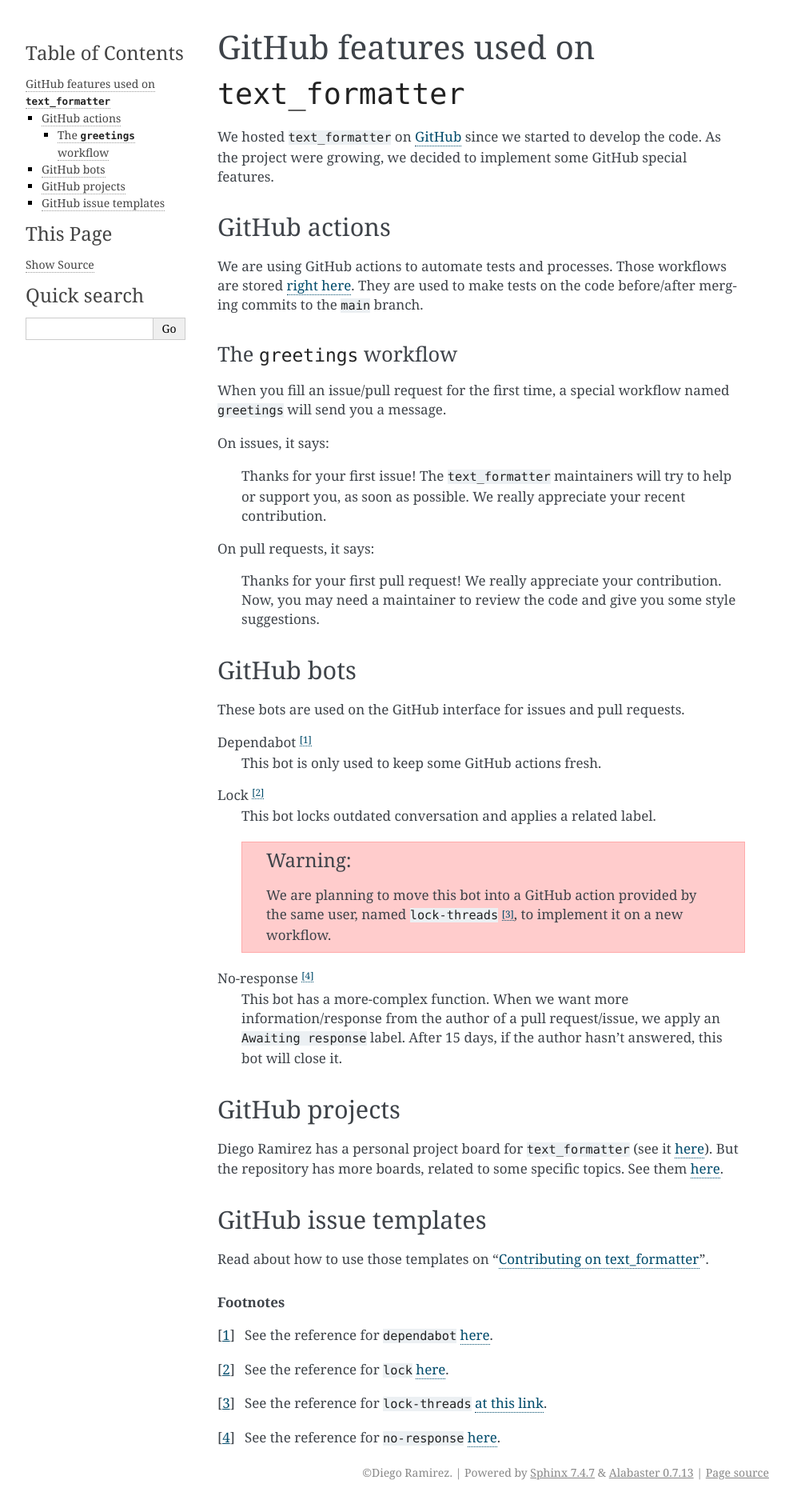
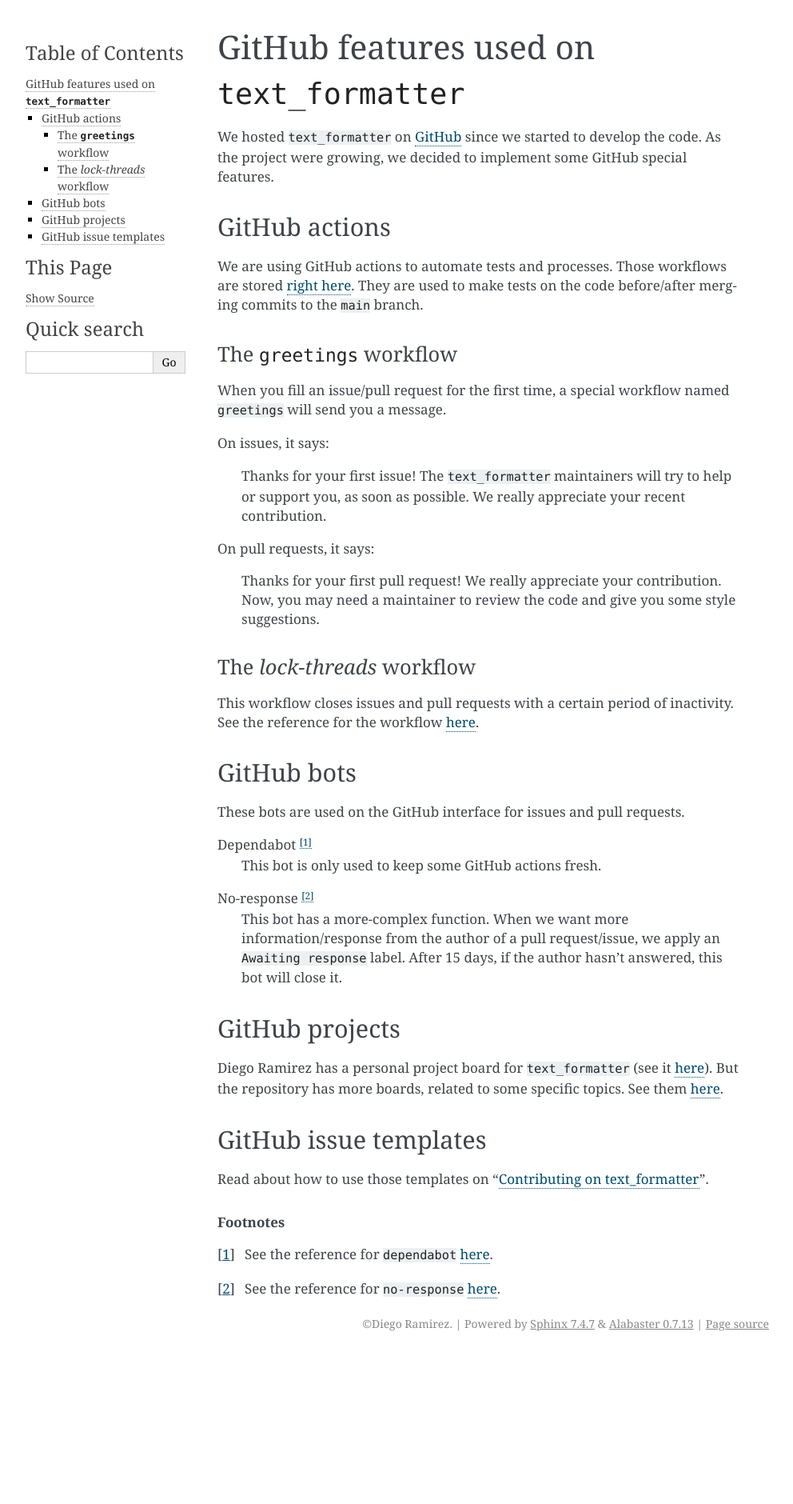
Before and after one commit to DiddiLeija/text_formatter, a Sphinx documentation site: the page built from docs/dev/github.rst, in a window 1280 px wide. Shown: the whole page at 80% size, without its empty margins (148-1140 px from the left). Built offline with Sphinx 7.4.7, drawn with Linux system fonts in a browser that asks for light colours; after the commit the page ends 1694 px from its top, so only the background shows below that.

Commit message:
Update github.rst
Update to newer changes.

```diff
--- a/docs/dev/github.rst
+++ b/docs/dev/github.rst
@@ -27,6 +27,12 @@
 
     Thanks for your first pull request! We really appreciate your contribution. Now, you may need a maintainer to review the code and give you some style suggestions.
 
+The `lock-threads` workflow
+^^^^^^^^^^^^^^^^^^^^^^^^^^^
+
+This workflow closes issues and pull requests with a certain period of inactivity. See
+the reference for the workflow `here <http://github/dessant/lock-threads>`_.
+
 GitHub bots
 -----------
 
@@ -35,16 +41,7 @@
 Dependabot [#f1]_
    This bot is only used to keep some GitHub actions fresh.
 
-Lock [#f2]_
-   This bot locks outdated conversation and applies a related label.
-
-   .. warning::
-
-      We are planning to move this bot into a GitHub action provided by the same user,
-      named ``lock-threads`` [#f3]_, to implement it on a new workflow.
-
-
-No-response [#f4]_
+No-response [#f2]_
    This bot has a more-complex function. When we want more information/response from the author of a pull request/issue,
    we apply an ``Awaiting response`` label. After 15 days, if the author hasn't answered, this bot will close it.
 
@@ -62,6 +59,4 @@
 .. rubric:: Footnotes
 
 .. [#f1] See the reference for ``dependabot`` `here <https://github.com/apps/dependabot>`_.
-.. [#f2] See the reference for ``lock`` `here <https://github.com/apps/lock>`_.
-.. [#f3] See the reference for ``lock-threads`` `at this link <https://github.com/marketplace/actions/lock-threads>`_.
-.. [#f4] See the reference for ``no-response`` `here <https://github.com/apps/no-response>`_.
+.. [#f2] See the reference for ``no-response`` `here <https://github.com/apps/no-response>`_.
```
